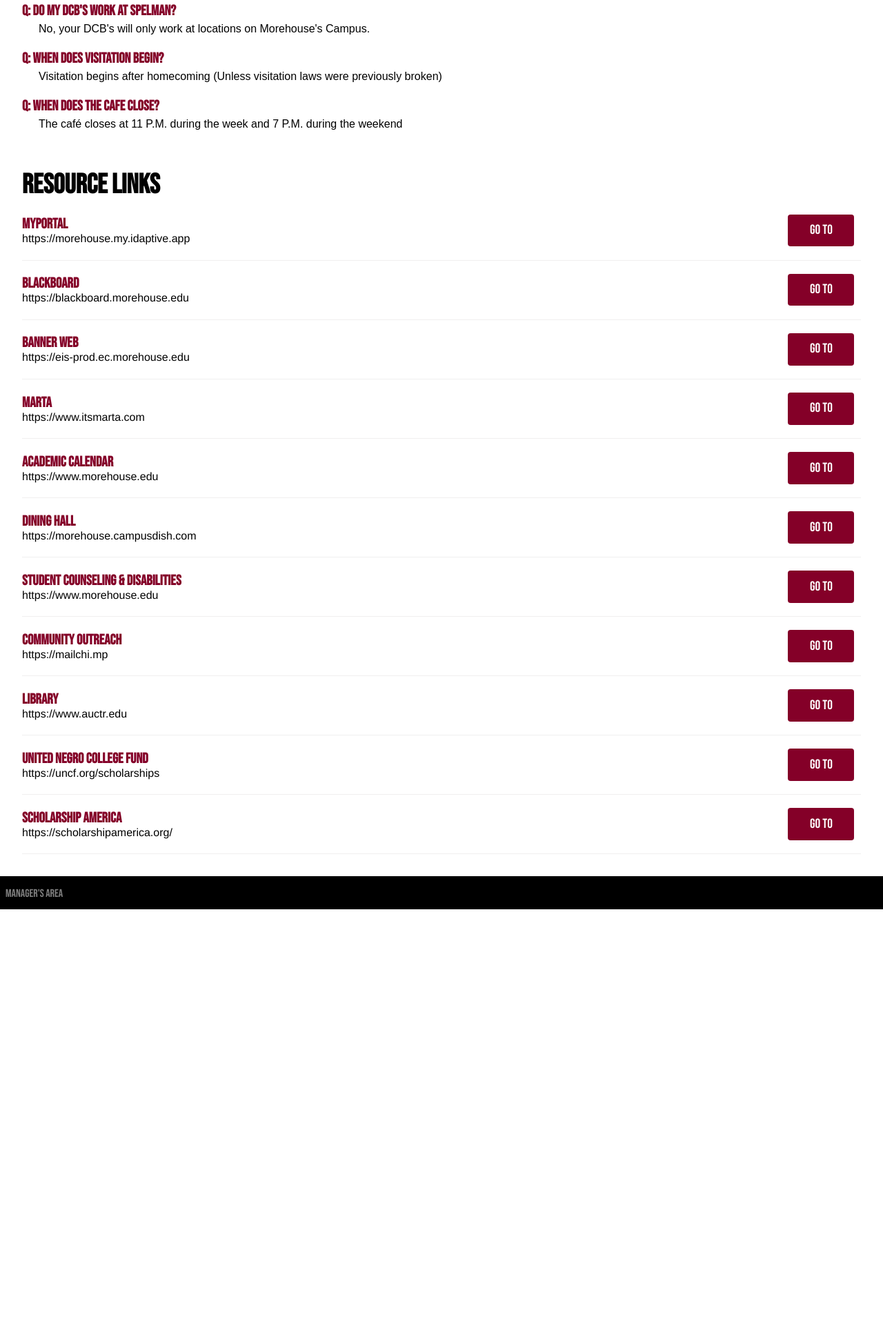
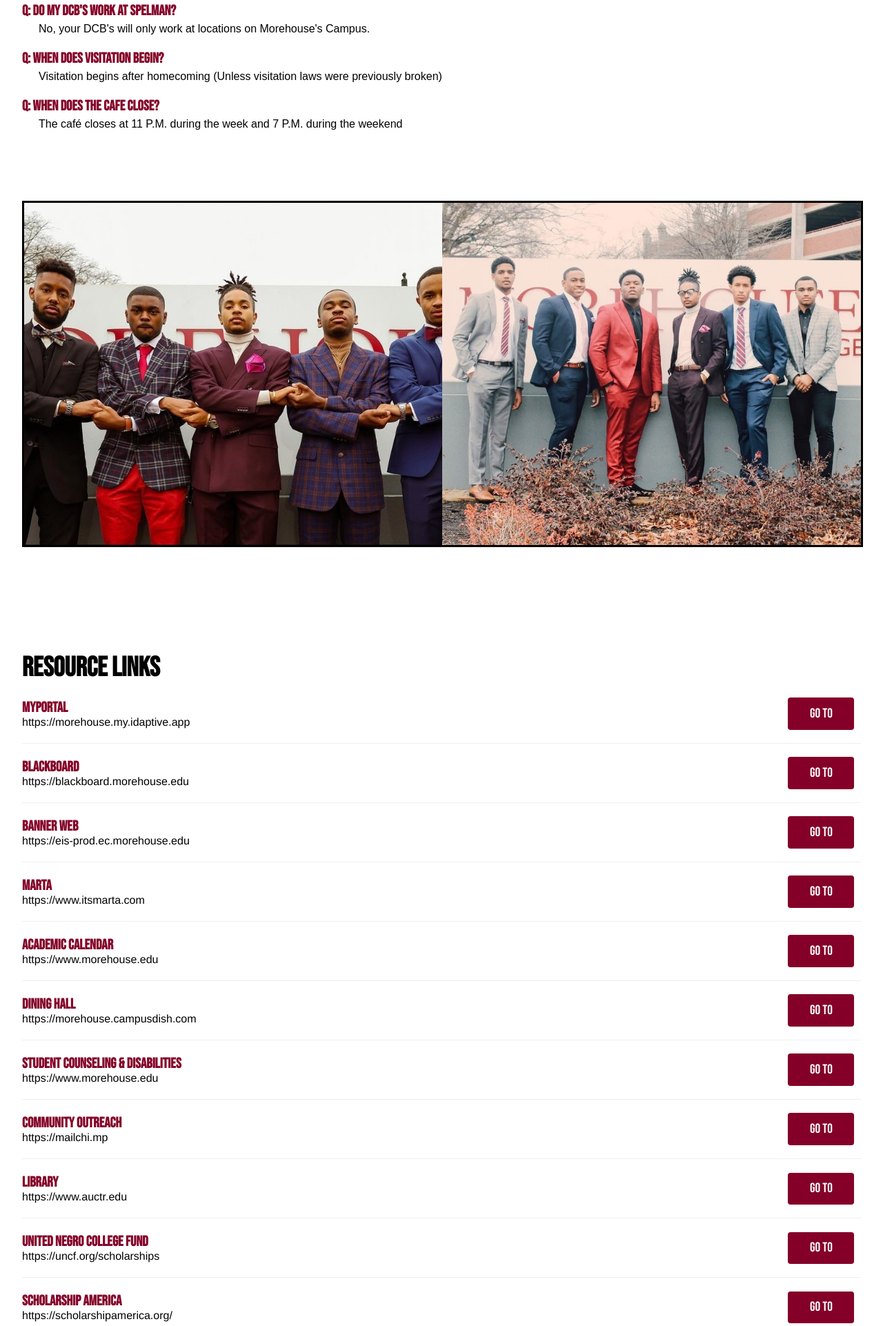
Before and after one commit to SchneiderGrand/MorehouseWebsiteV3, a PHP site: page /views/first_year_resources.php in a window 1280 px wide. Shown: the part 1146-3068 px from the top of the page at 69% size. Before the commit the page ends 2464 px from the top, so only its background shows below. Run offline with PHP 8.4, Linux system fonts and the light colour scheme.

Commit message:
first year pics

```diff
--- a/css/dr_davis_message_board.css
+++ b/css/dr_davis_message_board.css
@@ -14,6 +14,7 @@
     border-color: #18171780;
     padding: 1em;
     margin-bottom: 20px;
+    background-color: white;
 }
 
 .message_title {
--- a/css/first_year_resources.css
+++ b/css/first_year_resources.css
@@ -15,8 +15,66 @@ h2 {
     justify-content: space-between;
     border-bottom-style: solid;
     border-bottom-width: 1px;
+    border-top-color: #96929225;
     border-bottom-color: #96929225;
 }
+
+
+.first_year_pic_container {
+    width: 100%;
+    border-bottom-width: 500em;
+    border-top-width: 500em;
+    border-top-color: #96929225;
+    border-bottom-color: #96929225;
+    margin-top: 6.35em;
+}
+
+.first_year_pic{
+    display: flex;
+    flex-direction: row;
+    justify-content: space-around;
+    border-bottom-width: 500em;
+
+    border-top-width: 500em;
+    border-top-color: #96929225;
+    border-bottom-color: #96929225;
+}
+
+
+.first_year_right img {
+    width: 100%;
+    padding-right: 5% ;
+    border-top-style: solid;
+    border-left-style: solid;
+    border-bottom-style: solid;
+    border-left-color: black;
+    border-top-color: black;
+    border-bottom-color: black;
+    border-left-width: 3px;
+    border-top-width: 3px;
+    border-bottom-width: 3px;
+    height: 80%;
+    overflow: hidden;
+    object-fit: cover;
+}
+
+.first_year_left img {
+    width: 100%;
+    border-top-style: solid;
+    border-right-style: solid;
+    border-bottom-style: solid;
+    border-right-color: black;
+    border-top-color: black;
+    border-bottom-color: black;
+    border-right-width: 3px;
+    border-top-width: 3px;
+    border-bottom-width: 3px;
+    height: 80%;
+    overflow: hidden;
+    object-fit: cover;
+}
+
+
 
 .resource_btn {
     color: white;
--- a/views/first_year_resources.php
+++ b/views/first_year_resources.php
@@ -43,6 +43,21 @@
                 <h4>The café closes at 11 P.M. during the week and 7 P.M. during the weekend</h4>
             </div>
         </div>
+
+    <div class="first_year_pic_container">
+        <div class="first_year_pic">
+            <div class="first_year_right">
+                <img class="first_year_right" src="../images/brothersinarms.JPG"/>
+            </div>
+            <div class="first_year_left">
+                <img class="first_year_left" src="../images/brotherslookingfly.JPG"/>
+            </div>
+        </div>
+    </div>
+
+
+
+
         <div class="resource_list">
             <h2>Resource Links</h2>
             <div class="resource_container">
```
